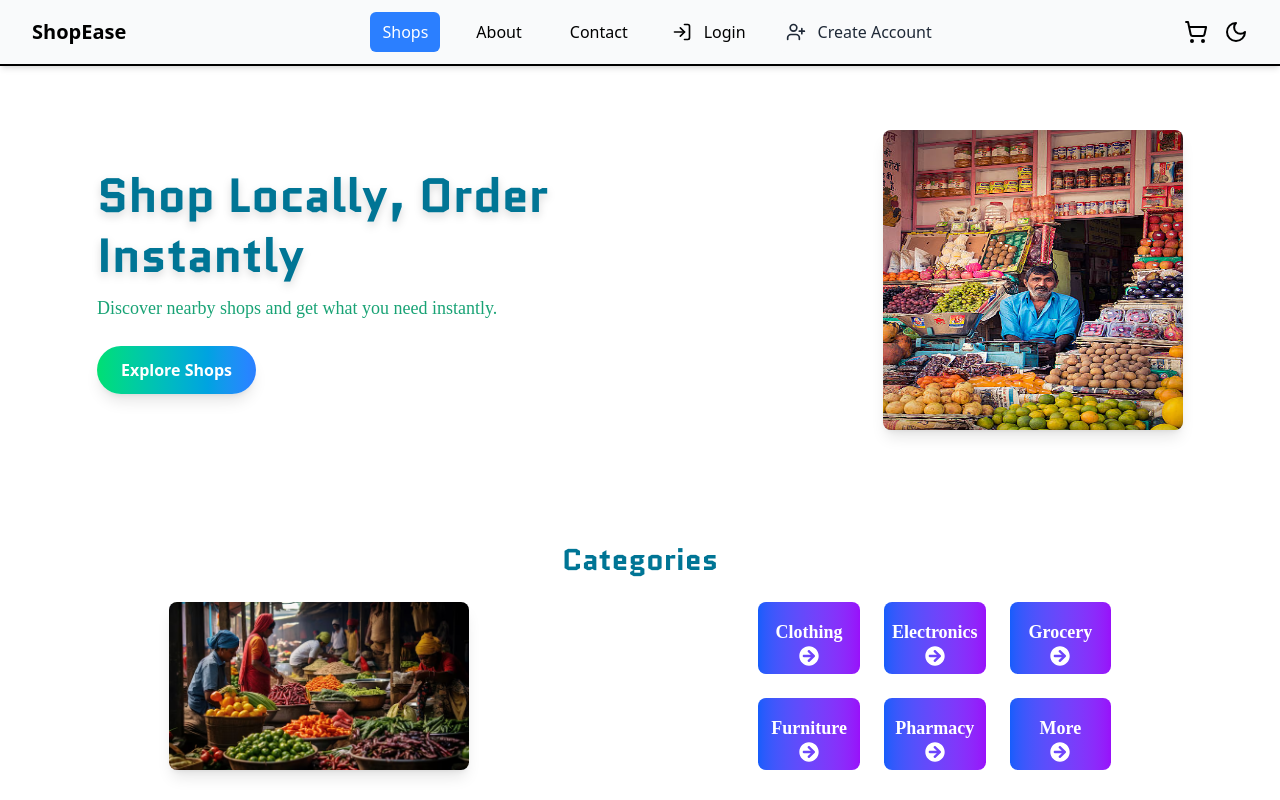
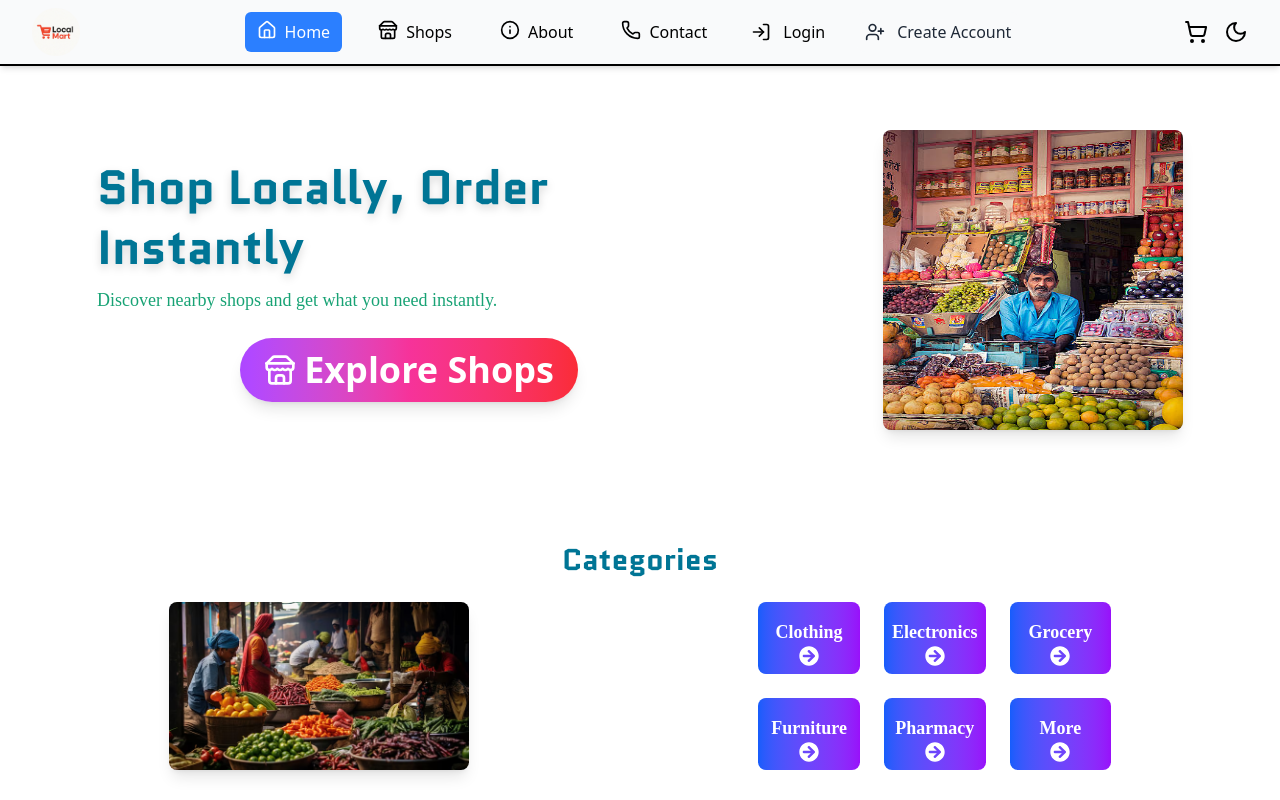
Before and after one commit to Agrahariabhishek22/LocalMart-Customer, a React (Vite) app: page / in a window 1280 px wide. Shown: the top 800 px of the page. Built offline with nearby package versions, Linux system fonts and the light colour scheme; a web font is replaced by a local one.

Commit message:
ui modification

```diff
--- a/src/App.jsx
+++ b/src/App.jsx
@@ -11,7 +11,7 @@ function App() {
 
   return (
     <div>
-     <Toaster position="top-right" reverseOrder={false} />
+     <Toaster position="bottom-right" reverseOrder={false} />
      <ToastContainer position="bottom-right" autoClose={3000} />
       <Navbar/>
       <Outlet/>
--- a/src/components/common/Navbar.jsx
+++ b/src/components/common/Navbar.jsx
@@ -12,14 +12,18 @@ import {
   LayoutDashboard,
   Info,
   Phone,
-  Package,
+
   LogIn,
   UserPlus,
   Menu,
   X,
   Sun,
   Moon,
+  Home, Store,
+  Package,
+
 } from "lucide-react";
+import LOGO from "../../assets/logo.jpg"
 import NotificationBell from "./Notification";
 
 const Navbar = () => {
@@ -62,41 +66,51 @@ const Navbar = () => {
             onClick={() => setIsOpen(false)}
             className="text-black dark:text-white text-xl font-bold"
           >
-            ShopEase
+           <img src={LOGO} className="rounded-full w-12 h-12"/>
           </Link>
 
           {/* Desktop Menu */}
           <div className="hidden md:flex space-x-6">
             <Link
               to="/"
-              className={`text-black dark:text-white px-3 py-2 rounded-md ${
+              className={`text-black flex flex-row gap-x-2 dark:text-white px-3 py-2 rounded-md ${
                 currentPath === "/"
+                  ? "bg-blue-500  text-white"
+                  : "hover:bg-gray-200 dark:hover:bg-gray-800"
+              }`}
+            >
+             <Home className="w-5 h-5"/> Home
+            </Link>
+            <Link
+              to="/shops"
+              className={`text-black flex flex-row gap-x-2 dark:text-white px-3 py-2 rounded-md ${
+                currentPath === "/shops"
                   ? "bg-blue-500 text-white"
                   : "hover:bg-gray-200 dark:hover:bg-gray-800"
               }`}
             >
-              Shops
+             <Store className="w-5 h-5"/> Shops
             </Link>
             <Link
               to="/about"
-              className={`text-black dark:text-white px-3 py-2 rounded-md ${
+              className={`text-black flex flex-row gap-x-2 dark:text-white px-3 py-2 rounded-md ${
                 currentPath === "/about"
-                  ? "bg-blue-500 text-white"
+                  ? "bg-blue-500  text-white"
                   : "hover:bg-gray-200 dark:hover:bg-gray-800"
               }`}
             >
-              About
+             <Info className="w-5 h-5"/> About
             </Link>
             {/*  <NotificationBell /> */}
             <Link
               to="/contact"
-              className={`text-black dark:text-white px-3 py-2 rounded-md ${
+              className={`text-black flex flex-row gap-x-2 dark:text-white px-3 py-2 rounded-md ${
                 currentPath === "/contact"
-                  ? "bg-blue-500 text-white"
+                  ? "bg-blue-500  text-white"
                   : "hover:bg-gray-200 dark:hover:bg-gray-800"
               }`}
             >
-              Contact
+            <Phone size={20}/>  Contact
             </Link>
             {!isAuthenticated && (
               <>
@@ -113,7 +127,7 @@ const Navbar = () => {
                 </Link>
                 <Link
                   to="/signup"
-                  className="flex items-center gap-3 p-2 bg-heading-dark dark:bg-heading-light text-background-dark dark:text-background-light rounded-lg text-center justify-center hover:opacity-90"
+                  className="flex items-center gap-3 p-2 bg-heading-dark dark:bg-red-400 text-background-dark dark:text-background-light rounded-lg text-center justify-center hover:opacity-90"
                 >
                   <UserPlus size={20} /> Create Account
                 </Link>
@@ -123,23 +137,23 @@ const Navbar = () => {
               <>
                 <Link
                   to="/orders"
-                  className={`text-black dark:text-white px-3 py-2 rounded-md ${
+                  className={`text-black flex flex-row gap-x-2 dark:text-white px-3 py-2 rounded-md ${
                     currentPath === "/orders"
                       ? "bg-blue-500 text-white"
                       : "hover:bg-gray-200 dark:hover:bg-gray-800"
                   }`}
                 >
-                  Orders
+                 <Package size={20}/> Orders
                 </Link>
                 <Link
                   to="/wishlist"
-                  className={`text-black dark:text-white px-3 py-2 rounded-md ${
+                  className={`text-black flex flex-row gap-x-2 dark:text-white px-3 py-2 rounded-md ${
                     currentPath === "/wishlist"
                       ? "bg-blue-500 text-white"
                       : "hover:bg-gray-200 dark:hover:bg-gray-800"
                   }`}
                 >
-                  Wishlist
+                 <Heart size={20}/> Wishlist
                 </Link>
               </>
             )}
@@ -188,15 +202,15 @@ const Navbar = () => {
       {isOpen && (
         <div className="md:hidden grid grid-cols-2 dark:bg-background-dark bg-background-light p-4 shadow-lg rounded-lg space-y-2 text-base font-medium dark:text-white text-black">
           <Link
-            to="/cart"
+            to="/shops"
             onClick={() => setIsOpen(false)}
             className={`flex relative   items-center gap-3 p-2 rounded-lg ${
-              currentPath === "/cart"
+              currentPath === "/shops"
                 ? "bg-blue-500 text-white"
                 : "hover:bg-gray-200 dark:hover:bg-gray-800"
             }`}
           >
-            <ShoppingCart size={24} /> Cart
+            <Store size={24} /> Shops
             {cart && Object.keys(cart).length > 0 && (
               <span className="absolute  bottom-5 left-5 bg-green-500 text-white text-xs w-5 h-5 flex items-center justify-center rounded-full">
                 {Object.keys(cart).length}
@@ -213,6 +227,17 @@ const Navbar = () => {
             }`}
           >
             <Info size={20} /> About
+          </Link>
+          <Link
+            to="/"
+            onClick={() => setIsOpen(false)}
+            className={`flex items-center gap-3 p-2 rounded-lg ${
+              currentPath === "/"
+                ? "bg-blue-500 text-white"
+                : "hover:bg-gray-200 dark:hover:bg-gray-800"
+            }`}
+          >
+            <Home size={20} /> Home
           </Link>
           <Link
             to="/contact"
@@ -271,17 +296,7 @@ const Navbar = () => {
               >
                 <User size={20} /> Profile
               </Link>
-              <Link
-                to="/shops"
-                onClick={() => setIsOpen(false)}
-                className={`flex items-center gap-3 p-2 rounded-lg ${
-                  currentPath === "/shops"
-                    ? "bg-blue-500 text-white"
-                    : "hover:bg-gray-200 dark:hover:bg-gray-800"
-                }`}
-              >
-                <ShoppingBasket size={20} /> Shops
-              </Link>
+
             </>
           ) : (
             <>
@@ -301,7 +316,7 @@ const Navbar = () => {
                 className={`flex items-center gap-3 p-2 bg-heading-dark dark:bg-heading-light text-background-dark dark:text-background-light rounded-lg text-center justify-center hover:opacity-90 ${
                   currentPath === "/signup"
                     ? "bg-blue-500 text-white"
-                    : "hover:bg-gray-200 dark:hover:bg-gray-800"
+                    : "hover:bg-gray-200 dark:bg-red-400"
                 }`}
               >
                 <UserPlus size={20} /> Create Account
--- a/src/components/common/Notification.jsx
+++ b/src/components/common/Notification.jsx
@@ -20,7 +20,7 @@ console.log("Notification")
       });
     console.log(data)
       if (data) {
-        dispatch(setNotifications(data)); // Store notifications in Redux
+        dispatch(setNotifications(data));
       }
     };
 
--- a/src/components/common/OrderCard.jsx
+++ b/src/components/common/OrderCard.jsx
@@ -14,7 +14,7 @@ const OrderCard = ({ order }) => {
           <strong>Products:</strong> {order.products.map((p) => p.name).join(", ")}
         </p>
         <p className="dark:text-white">
-          <strong>Order Date:</strong> {new Date(order.createdAt).toLocaleDateString()}
+          <strong>Order Date & Time:</strong> {new Date(order.createdAt).toLocaleDateString()  } - {new Date(order.createdAt).toLocaleTimeString().toUpperCase()}
         </p>
       </div>
     );
--- a/src/pages/Home.jsx
+++ b/src/pages/Home.jsx
@@ -1,5 +1,5 @@
 
-import { ChevronDown } from "lucide-react";
+import { ChevronDown,Store } from "lucide-react";
 import { useState,useEffect } from "react";
 import { FaEnvelope, FaPhone, FaArrowCircleRight } from "react-icons/fa";
 import { useNavigate } from "react-router-dom";
@@ -67,15 +67,19 @@ if(loading){
         <div className="md:w-1/2 text-center md:text-left">
           <h1 className="text-xl sml:text-3xl md:text-5xl font-heading font-extrabold leading-tight drop-shadow-lg text-cyan-700 dark:text-cyan-300">Shop Locally, Order Instantly</h1>
           <p className="text-lg font-sub-heading mt-2 text-emerald-600 dark:text-emerald-300 opacity-90">Discover nearby shops and get what you need instantly.</p>
-          <button onClick={() => navigate("/shops")} className="mt-6 bg-gradient-to-r from-green-400 to-blue-500 text-white px-6 py-3 rounded-full font-semibold shadow-lg hover:opacity-90 transition">
-            Explore Shops
-          </button>
+          <button
+      onClick={() => navigate("/shops")}
+      className="mt-6 text-2xl md:text-4xl text-center m-auto bg-gradient-to-r from-purple-500 via-pink-500 to-red-500 text-white px-6 py-3 rounded-full font-semibold shadow-lg hover:shadow-xl hover:brightness-110 transition flex items-center gap-2"
+    >
+      <Store className="md:w-8 md:h-8 w-6 h-6" />
+      Explore Shops
+    </button>
         </div>
-        <img src={heroImage} alt="Shopping" className="w-[300px] h-[300px] rounded-lg shadow-lg mb-6 m-4  md:m-0" />
+        <img src={heroImage} alt="Shopping" className="h-[250px] w-[300px] md:h-[300px] rounded-lg shadow-lg mb-6 m-4  md:m-0" />
       </section>
 
       {/* Categories Section */}
-      <section className="py-12 px-6   ">
+      <section className=" md:py-12 px-6   ">
         <div className=" text-center ">
           <h2 className="text-3xl font-semibold font-heading mb-6 text-cyan-700 dark:text-cyan-300">Categories</h2>
          <div className="flex flex-col justify-around md:flex-row items-center">
@@ -143,11 +147,11 @@ if(loading){
           <div className="mt-4 space-y-2">
             <div className="flex items-center justify-center gap-2">
               <FaEnvelope className="w-5 h-5" />
-              <p>support@shopsy.com</p>
+              <p>support@localmart.com</p>
             </div>
             <div className="flex items-center justify-center gap-2">
               <FaPhone className="w-5 h-5" />
-              <p>+123 456 7890</p>
+              <p>+918923902345</p>
             </div>
           </div>
         </div>
--- a/src/pages/Orders.jsx
+++ b/src/pages/Orders.jsx
@@ -23,7 +23,7 @@ const Orders = () => {
   useEffect(() => {
     const fetchOrders = async () => {
       const response = await callApi({ url: "api/order/customer" });
-
+      console.log(response)
       if (response?.success) {
         const groupedOrders = groupOrdersByShop(response.orders);
         setOrders(groupedOrders);
@@ -91,7 +91,7 @@ const Orders = () => {
 
             {/* Order Status Tabs */}
             <div className="flex flex-wrap gap-4 mt-4">
-              {["All", "Delivered", "Pending", "Processing"].map((status) => (
+              {["All", "Delivered", "Pending", "Cancelled","Accepted"].map((status) => (
                 <button
                   key={status}
                   className={`px-4 py-2 font-sub-heading rounded-lg transition-all duration-300
--- a/src/pages/Profile.jsx
+++ b/src/pages/Profile.jsx
@@ -3,7 +3,7 @@ import { useSelector } from "react-redux";
 import { FaUser, FaEnvelope, FaPhone, FaMapMarkerAlt, FaHome, FaGlobe } from "react-icons/fa";
 
 const UserProfile = ({ user }) => {
-  const { name, email, mobileNumber, location, address } = user;
+  const { name, email, mobileNumber, location, address ,avatar} = user;
   //const googleMapsUrl = `https://www.google.com/maps/embed/v1/place?key=YOUR_API_KEY&q=${location.coordinates[1]},${location.coordinates[0]}`;
 
   return (
@@ -12,7 +12,8 @@ const UserProfile = ({ user }) => {
         {/* Avatar */}
         <div className="w-24 h-24 mx-auto mb-4">
           <div className="w-full h-full rounded-full bg-gray-300 dark:bg-gray-700 flex items-center justify-center text-gray-600 dark:text-gray-300 text-3xl">
-            <FaUser />
+           <img src={avatar} alt="Avatar"
+            className="w-full h-full rounded-full border-4 border-gray-300 dark:border-gray-600 shadow-md object-cover"/>
           </div>
         </div>
 
@@ -83,7 +84,7 @@ const UserProfile = ({ user }) => {
 // Example User Data
 const userData = {
   name: "Abhishek",
-  email: "balajeet22@gmail.com",
+  email: "balajeet@gmail.com",
   mobileNumber: "1212121212",
   location: { type: "Point", coordinates: [80.2817, 26.5001] }, // Example coordinates (Latitude, Longitude)
   addresses: [
@@ -109,6 +110,6 @@ const userData = {
 // Usage
 export default function Profile() {
     const { customer } = useSelector((state) => state?.customer);
-    console.log(customer)
+    //console.log(customer)
   return <UserProfile user={customer} />;
 }
--- a/src/pages/Shops.jsx
+++ b/src/pages/Shops.jsx
@@ -44,7 +44,7 @@ if(loading){
   return (
     <div className="min-h-screen flex bg-gradient-to-r from-emerald-500 to-teal-500 dark:from-emerald-600 dark:to-teal-700">
       <div
-        className={`fixed top-16 md:top-0 overflow-y overflow-scroll pb-20 left-0 h-[100vh] w-64 md:w-80 bg-background-light dark:bg-background-dark shadow-xl p-6 transition-transform transform ${
+        className={`fixed top-16 md:top-0 overflow-y overflow-scroll  pb-20 left-0 h-full border-2 border-red-500 w-64 md:w-80 bg-background-light dark:bg-background-dark shadow-xl p-6 transition-transform transform ${
           sidebarOpen ? "translate-x-0" : "-translate-x-full"
         } md:relative md:translate-x-0 md:w-60`}
       >
```
Also changed, not shown: src/components/shops/ShopList.jsx (+6 -5 lines), src/assets/logo.jpg (added).
